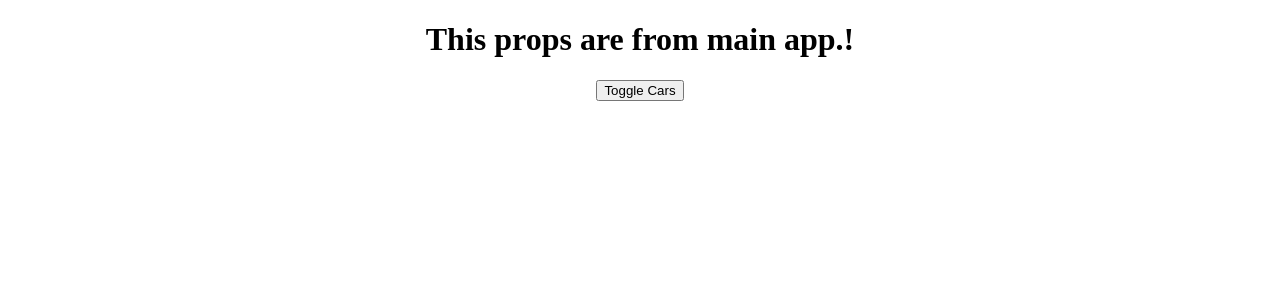
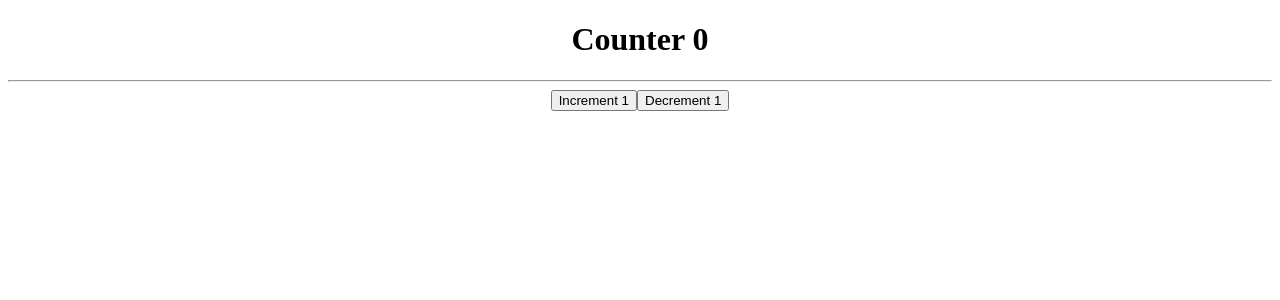
Before and after one commit to asovacloud/pikadu, a React (Create React App) app: page / in a window 1280 px wide. Shown: the top 300 px of the page. Built offline with nearby package versions, Linux system fonts and the light colour scheme.

Commit message:
Start redux

```diff
--- a/src/App.js
+++ b/src/App.js
@@ -1,93 +1,29 @@
 import React, { Component } from 'react';
-import Car from './Car/Car';
-
 import './App.scss';
 
 class App extends Component {
 
-  constructor(props) {
-    console.log('App constructor');
-    super(props);
-
-    this.state = {
-      cars: [
-        { name: 'BMW', year: 2021 },
-        { name: 'Audi A8', year: '2019' },
-        { name: 'Mazda', year: 2010 },
-        { name: 'Suzuki', year: 2021 }
-      ],
-      pageTitle: 'Yo, buddy.',
-      showCars: false
-    }
+  state = {
+    counter: 0
   }
 
-  changeNameHandler = (name, idx) => {
-    this.setState(state => {
-      const cars = state.cars.concat();
-      cars[idx].name = name;
-      return {
-        cars
-      }
-    });
-  };
-
-  toggleCarsHandler = () => this.setState(state => {
-    return {
-      showCars: !state.showCars
-    }
-  });
-
-  deleteHandler = (index) => {
-    this.setState(state => {
-      const cars = state.cars.concat();
-      cars.splice(index, 1);
-
-      return { cars }
+  updateCounter(value) {
+    this.setState({
+      counter: this.state.counter + value
     })
-  };
-
-  componentWillMount() {
-    console.log('App componentWillMount');
-  }
-
-  componentDidMount() {
-    console.log('App componentDidMount')
   }
 
   render() {
-    console.log('App render');
-    const divStyle = {
-      textAlign: 'center'
-    }
+    return (
+      <div className={'App'}>
+        <h1>Counter <strong>{this.state.counter}</strong></h1>
 
-    const cars = this.state.cars.map((car, idx) => {
-      return (
-        <Car
-          key={idx}
-          name={car.name}
-          year={car.year}
-          onDelete={this.deleteHandler.bind(null, idx)}
-          onChangeName={event => {
-            return this.changeNameHandler(event.target.value, idx)
-          }} />
-      );
-    });
+        <hr/>
 
-    return (
-      <div style={divStyle}>
-        {/*<h1>{this.state.pageTitle}</h1>*/}
-        <h1>{ this.props.title }</h1>
-
-        <button onClick={this.toggleCarsHandler}>Toggle Cars</button>
-
-        { this.state.showCars && (
-            <div style={{
-              maxWidth: '19rem',
-              margin: '0 auto'
-            }}>
-              {cars}
-            </div>
-        ) }
+        <div className="Actions">
+          <button onClick={() => this.updateCounter(1)}>Increment 1</button>
+          <button onClick={() => this.updateCounter(-1)}>Decrement 1</button>
+        </div>
       </div>
     );
   }
```
